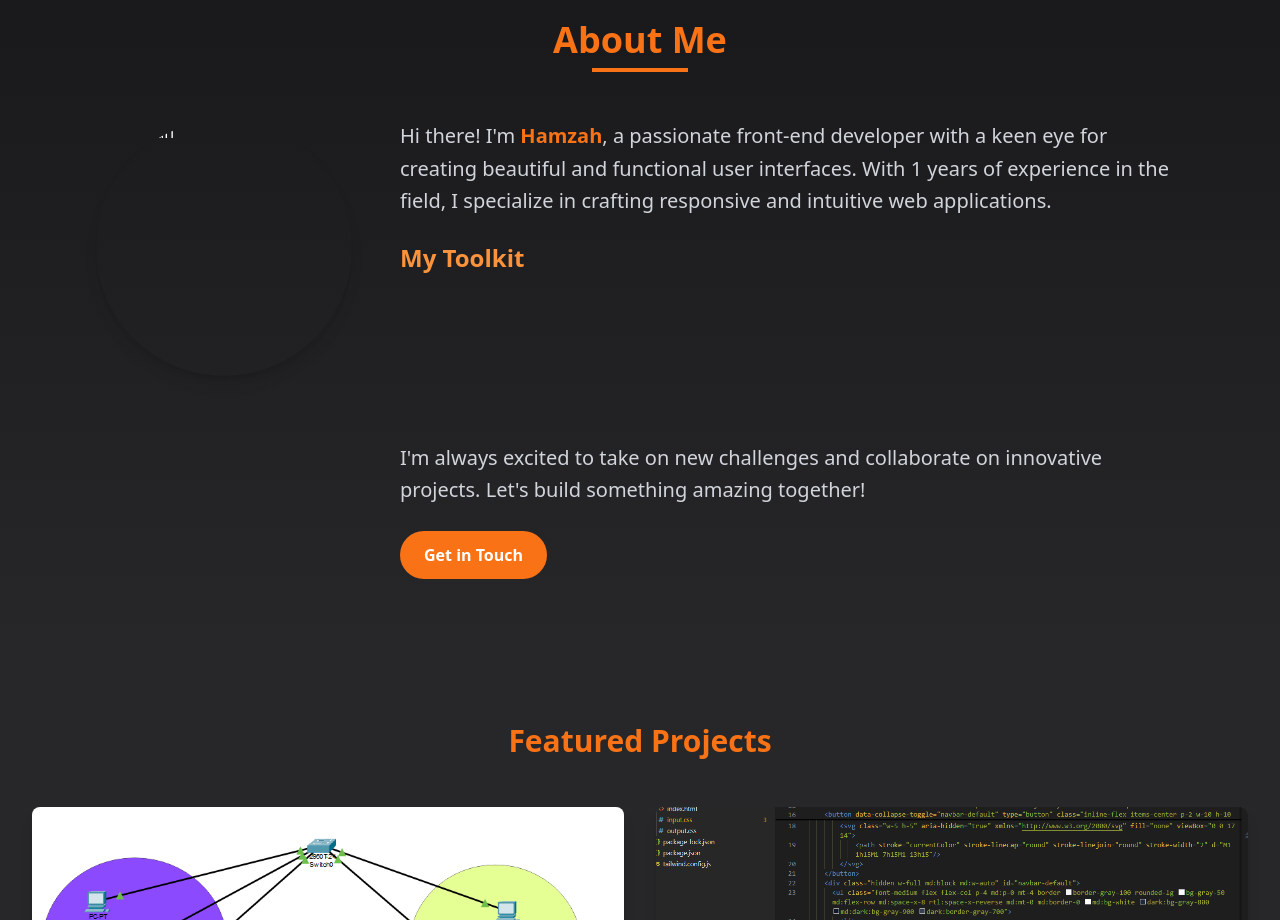
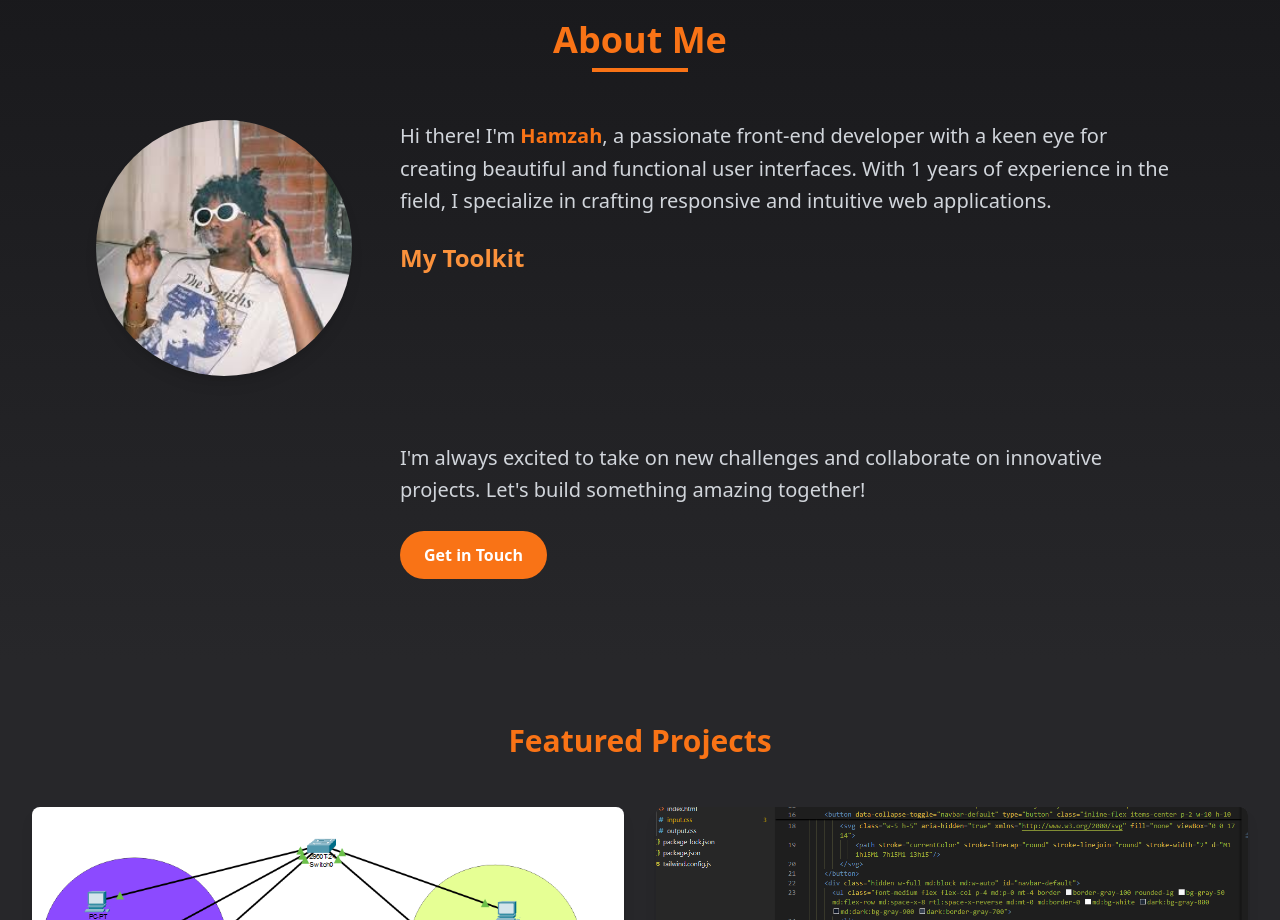
Before and after one commit to ZaniTheDev/My-Portofolio, a plain HTML site: page index.html in a window 1280 px wide. Shown: the part 860-1780 px from the top of the page. Drawn offline with nearby package versions, Linux system fonts and the light colour scheme; animation ran at ten frames a second.

Commit message:
index.html

```diff
--- a/index.html
+++ b/index.html
@@ -73,7 +73,7 @@
         </h2>
         <div class="flex flex-col lg:flex-row items-center lg:items-start space-y-12 lg:space-y-0 lg:space-x-12">
             <div class="w-64 h-64 rounded-full overflow-hidden shadow-lg transform hover:scale-105 transition duration-300 relative group">
-                <img src="images.jpg" alt="Hamzah" class="w-full h-full object-cover">
+                <img src="images.jpeg" alt="Hamzah" class="w-full h-full object-cover">
                 <div class="absolute inset-0 bg-orange-500 bg-opacity-0 group-hover:bg-opacity-20 transition duration-300"></div>
             </div>
             <div class="flex-1 space-y-6">
```
